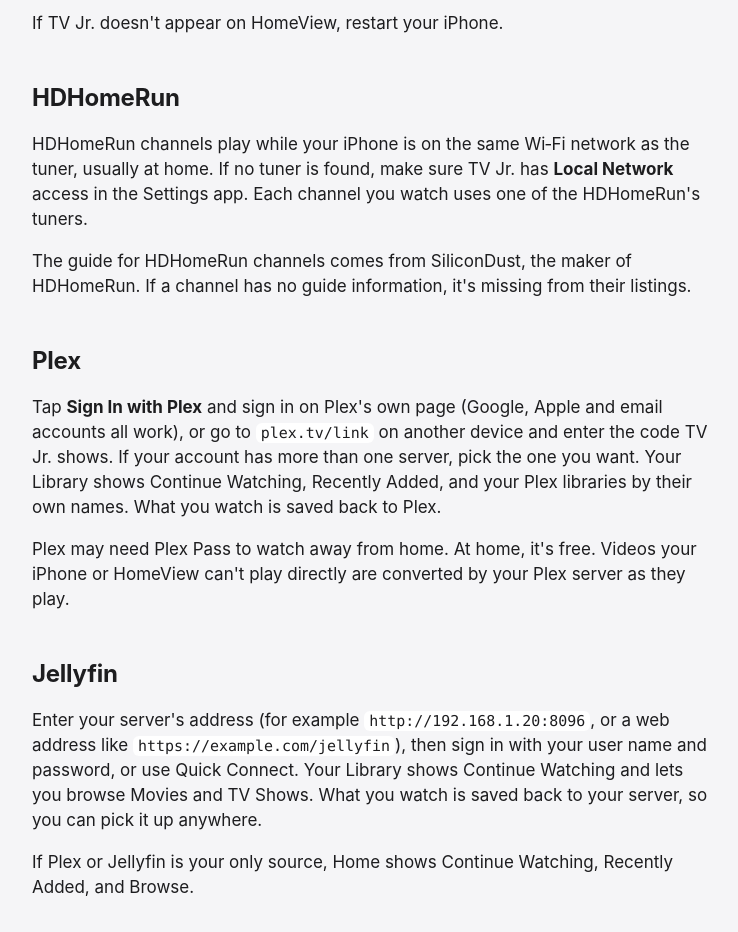
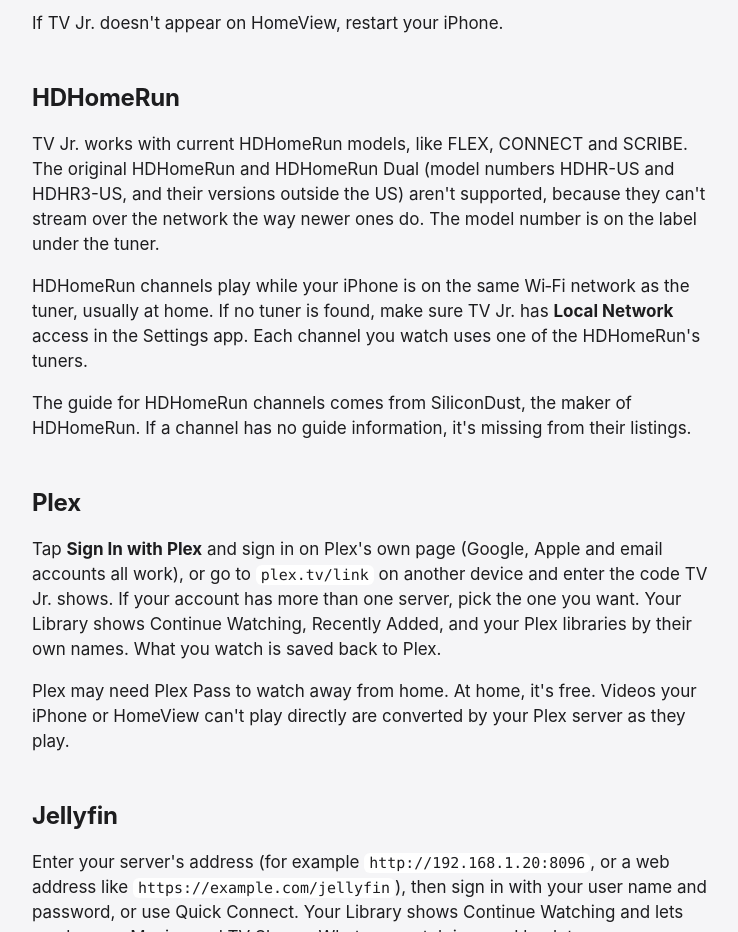
Before and after one commit to bpmarkowitz/tvjr-site, a plain HTML site: page support.html in a window 1280 px wide. Shown: the part 1120-2052 px from the top of the page, without its empty margins (270-1008 px from the left). Drawn offline with Linux system fonts and the light colour scheme.

Commit message:
Support: which HDHomeRun models work
Co-Authored-By: Claude Opus 5.5 <noreply@anthropic.com>
Claude-Session: https://claude.ai/code/session_01E5r6t48Vp7egb8CKtKeLoR

```diff
--- a/support.html
+++ b/support.html
@@ -48,6 +48,7 @@
     <p>If TV Jr. doesn't appear on HomeView, restart your iPhone.</p>
 
     <h2>HDHomeRun</h2>
+    <p>TV Jr. works with current HDHomeRun models, like FLEX, CONNECT and SCRIBE. The original HDHomeRun and HDHomeRun Dual (model numbers HDHR-US and HDHR3-US, and their versions outside the US) aren't supported, because they can't stream over the network the way newer ones do. The model number is on the label under the tuner.</p>
     <p>HDHomeRun channels play while your iPhone is on the same Wi‑Fi network as the tuner, usually at home. If no tuner is found, make sure TV Jr. has <strong>Local Network</strong> access in the Settings app. Each channel you watch uses one of the HDHomeRun's tuners.</p>
     <p>The guide for HDHomeRun channels comes from SiliconDust, the maker of HDHomeRun. If a channel has no guide information, it's missing from their listings.</p>
 
```
